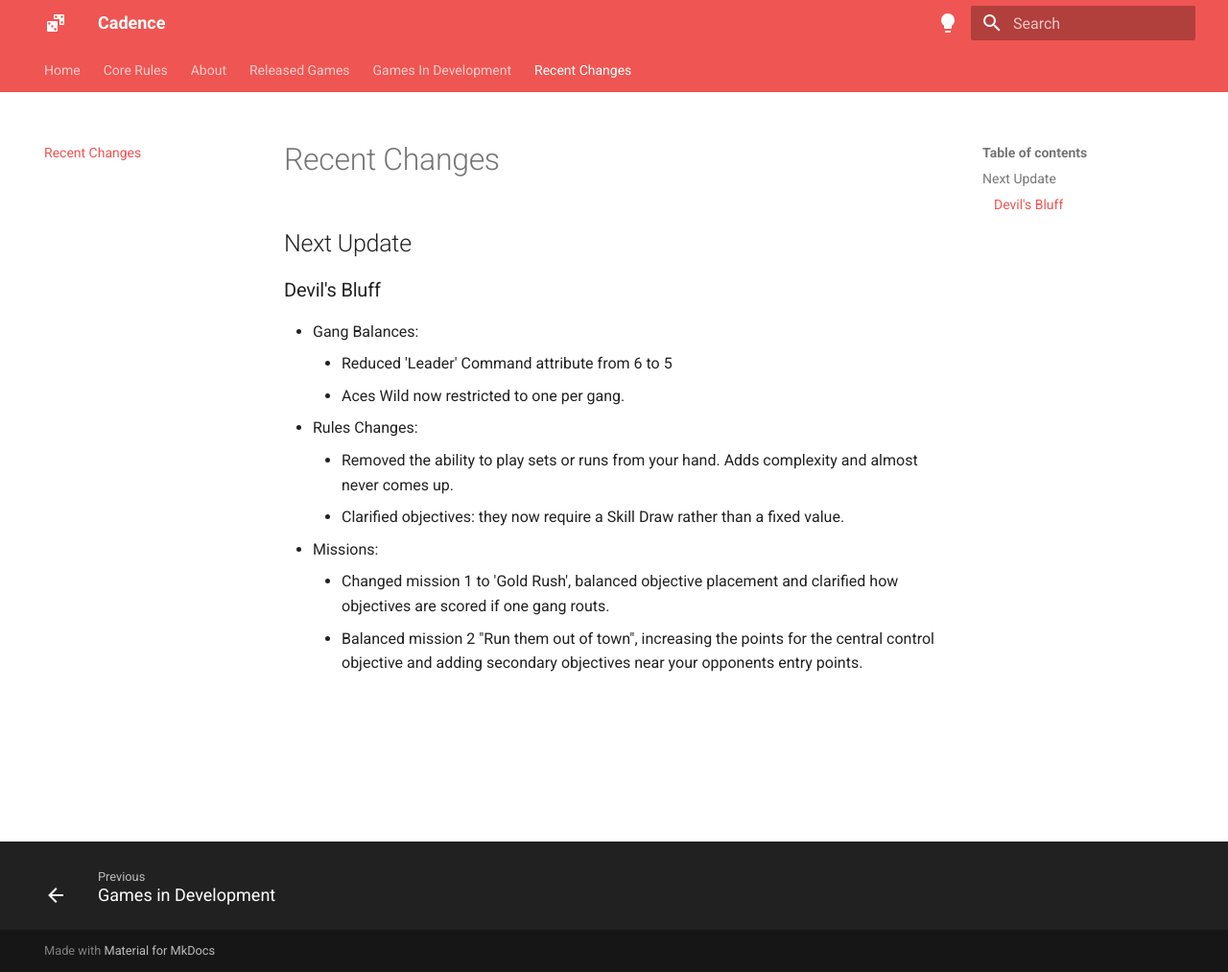
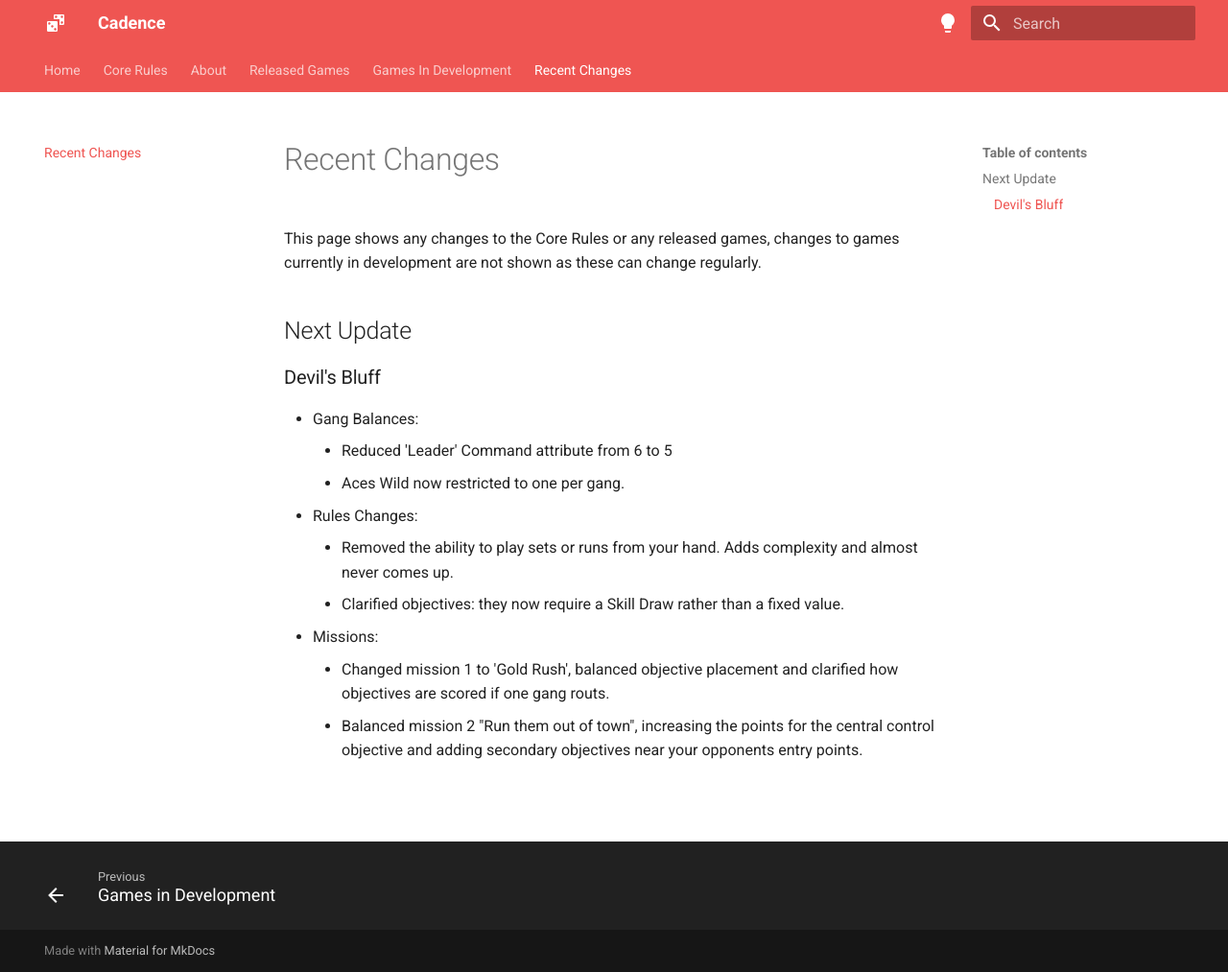
Before and after one commit to open-source-tabletop/cadence-website, an MkDocs documentation site: the page built from docs/recent-changes.md, in a window 1280 px wide and 1013 px high. Shown: the whole window at 96% size. Built offline with MkDocs 1.6.1 and Material for MkDocs 9.7.7, drawn with Linux system fonts in a browser that asks for light colours.

Commit message:
Update recent-changes.md

```diff
--- a/docs/recent-changes.md
+++ b/docs/recent-changes.md
@@ -1,4 +1,6 @@
 # Recent Changes
+
+This page shows any changes to the Core Rules or any released games, changes to games currently in development are not shown as these can change regularly.
 
 ## Next Update
 
```
